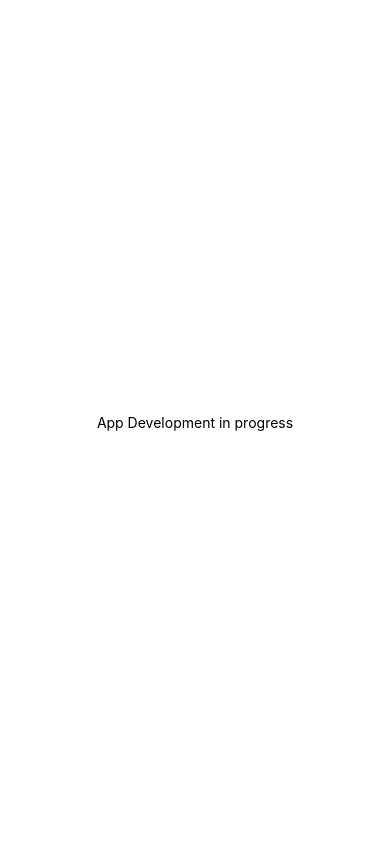
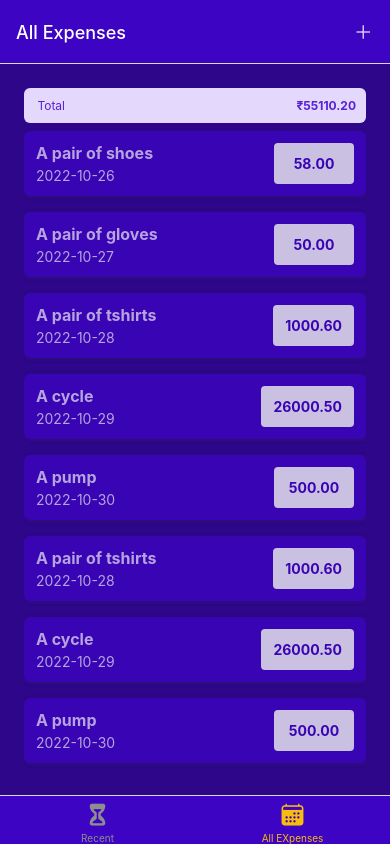
Before and after one commit to zapron/expense-tracker, a React Native app: screen /AllExpenses in a window 390 px wide. Built offline with nearby package versions, Linux system fonts and the light colour scheme.

Commit message:
Added Screens and functionalities

```diff
--- a/App.js
+++ b/App.js
@@ -1,20 +1,59 @@
-import { StatusBar } from 'expo-status-bar';
-import { StyleSheet, Text, View } from 'react-native';
+import { StatusBar } from "expo-status-bar";
+import { StyleSheet, Text, View } from "react-native";
+import { NavigationContainer } from "@react-navigation/native";
+import { createNativeStackNavigator } from "@react-navigation/native-stack";
+import { createBottomTabNavigator } from "@react-navigation/bottom-tabs";
+import ManageExpense from './screens/ManageExpense';
+import RecentExpenses from './screens/RecentExpenses';
+import AllExpenses from './screens/AllExpenses';
+import { GlobalStyles } from './constants/styles';
+import {Ionicons} from '@expo/vector-icons'
+import IconButton from "./components/UI/IconButton";
+
+
+const Stack = createNativeStackNavigator();
+const BottomTabs = createBottomTabNavigator();
+
+function ExpensesOverview(){
+  return <BottomTabs.Navigator screenOptions={({navigation})=>({
+    headerStyle:{
+      backgroundColor:GlobalStyles.colors.primary500
+    },
+    headerTintColor:"white",
+    tabBarStyle:{backgroundColor:GlobalStyles.colors.primary500},
+    tabBarActiveTintColor:GlobalStyles.colors.accent500,
+    headerRight : ({tintColor})=><IconButton icon="add" size={24} color={tintColor} onPress={()=>{navigation.navigate("ManageExpense")}}/>
+  })}>
+    <BottomTabs.Screen name="RecentExpense" component={RecentExpenses} options={{
+      title: "Recent Expenses",
+      tabBarLabel:"Recent",
+      tabBarIcon:({color,size})=><Ionicons name="hourglass" size={size} color={color}/>
+    }}/>
+    <BottomTabs.Screen name="AllExpenses" component={AllExpenses} options={{
+      title: "All Expenses",
+      tabBarLabel:" All EXpenses",
+      tabBarIcon:({color,size})=><Ionicons name="calendar" size={size} color={color} onPress={()=>{}}/>
+    }}/>
+  </BottomTabs.Navigator>
+}
 
 export default function App() {
   return (
-    <View style={styles.container}>
-      <Text>App Development in progress</Text>
-      <StatusBar style="auto" />
-    </View>
+    <>
+      <StatusBar style="light" />
+      <NavigationContainer>
+        <Stack.Navigator screenOptions={{
+           headerStyle:{
+            backgroundColor:GlobalStyles.colors.primary500
+          },
+          headerTintColor:"white"
+        }}>
+        <Stack.Screen name="ExpensesOverview" component={ExpensesOverview} options={{headerShown:false}}/>
+          <Stack.Screen name="ManageExpense" component={ManageExpense} options={{
+            presentation:"modal"
+          }}/>
+        </Stack.Navigator>
+      </NavigationContainer>
+    </>
   );
 }
-
-const styles = StyleSheet.create({
-  container: {
-    flex: 1,
-    backgroundColor: '#fff',
-    alignItems: 'center',
-    justifyContent: 'center',
-  },
-});
--- /dev/null
+++ b/components/ExpensesOutput/ExpenseItem.js
@@ -0,0 +1,74 @@
+import { View, Text, Pressable, StyleSheet } from "react-native";
+import React from "react";
+import { GlobalStyles } from "../../constants/styles";
+import { getFormattedDate } from "../../util/date";
+import { useNavigation } from "@react-navigation/native";
+
+const ExpenseItem = ({ description, amount, date }) => {
+  const navigation = useNavigation();
+  function expensePressHandler() {
+    navigation.navigate("ManageExpense");
+  }
+
+  return (
+    <Pressable
+      style={(pressed) => pressed && styles.pressed}
+      android_ripple={{ color: GlobalStyles.colors.accent500 }}
+      onPress={expensePressHandler}
+    >
+      <View style={styles.expenseItem}>
+        <View>
+          <Text style={[styles.textBase, styles.description]}>
+            {description}
+          </Text>
+          <Text style={styles.textBase}>{getFormattedDate(date)}</Text>
+        </View>
+        <View style={styles.amountContainer}>
+          <Text style={styles.amount}>{amount.toFixed(2)}</Text>
+        </View>
+      </View>
+    </Pressable>
+  );
+};
+
+export default ExpenseItem;
+const styles = StyleSheet.create({
+  pressed: { opacity: 0.75 },
+  expenseItem: {
+    padding: 12,
+    marginVertical: 8,
+    backgroundColor: GlobalStyles.colors.primary500,
+    flexDirection: "row",
+    justifyContent: "space-between",
+    borderRadius: 6,
+    elevation: 3,
+    shadowColor: GlobalStyles.colors.gray500,
+    shadowRadius: 4,
+    shadowOffset: {
+      width: 1,
+      height: 1,
+    },
+    shadowOpacity: 0.4,
+  },
+  textBase: {
+    color: GlobalStyles.colors.primary50,
+  },
+  description: {
+    fontSize: 16,
+    marginBottom: 4,
+    fontWeight: "bold",
+  },
+  amountContainer: {
+    paddingHorizontal: 12,
+    minWidth: 80,
+    paddingVertical: 4,
+    backgroundColor: "white",
+    justifyContent: "center",
+    alignItems: "center",
+    borderRadius: 4,
+  },
+  amount: {
+    color: GlobalStyles.colors.primary500,
+    fontWeight: "bold",
+  },
+});
--- /dev/null
+++ b/components/ExpensesOutput/ExpensesList.js
@@ -0,0 +1,22 @@
+import { StyleSheet, Text, View } from "react-native";
+import React from "react";
+import { FlatList } from "react-native";
+import ExpenseItem from "./ExpenseItem";
+
+function renderExpenseItem(itemData) {
+  return <ExpenseItem {...itemData.item}/>;
+}
+
+const ExpensesList = ({ expenses }) => {
+  return (
+    <FlatList
+      data={expenses}
+      renderItem={renderExpenseItem}
+      keyExtractor={(item) => item.id}
+    />
+  );
+};
+
+export default ExpensesList;
+
+const styles = StyleSheet.create({});
--- /dev/null
+++ b/components/ExpensesOutput/ExpensesOutput.js
@@ -0,0 +1,77 @@
+import { FlatList, StyleSheet, Text, View } from "react-native";
+import React from "react";
+import ExpensesSummary from "./ExpensesSummary";
+import ExpensesList from "./ExpensesList";
+import { GlobalStyles } from '../../constants/styles';
+
+const DUMMY_EXPENSE = [
+  {
+    id: `e1`,
+    description: `A pair of shoes`,
+    amount: 58.0,
+    date: new Date(`2022-10-26`),
+  },
+  {
+    id: `e2`,
+    description: `A pair of gloves`,
+    amount: 50.0,
+    date: new Date(`2022-10-27`),
+  },
+  {
+    id: `e3`,
+    description: `A pair of tshirts`,
+    amount: 1000.6,
+    date: new Date(`2022-10-28`),
+  },
+  {
+    id: `e4`,
+    description: `A cycle`,
+    amount: 26000.5,
+    date: new Date(`2022-10-29`),
+  },
+  {
+    id: `e5`,
+    description: `A pump`,
+    amount: 500.0,
+    date: new Date(`2022-10-30`),
+  },
+  {
+    id: `e6`,
+    description: `A pair of tshirts`,
+    amount: 1000.6,
+    date: new Date(`2022-10-28`),
+  },
+  {
+    id: `e7`,
+    description: `A cycle`,
+    amount: 26000.5,
+    date: new Date(`2022-10-29`),
+  },
+  {
+    id: `e8`,
+    description: `A pump`,
+    amount: 500.0,
+    date: new Date(`2022-10-30`),
+  },
+];
+
+const ExpensesOutput = ({ expenses, expensesPeriod }) => {
+  return (
+    <View style={styles.container}>
+      <ExpensesSummary expenses={DUMMY_EXPENSE} periodName={expensesPeriod} />
+      <ExpensesList expenses={DUMMY_EXPENSE}/>
+    </View>
+  );
+};
+
+export default ExpensesOutput;
+
+const styles = StyleSheet.create({
+    container:{
+        flex:1,
+        paddingHorizontal:24,
+        paddingTop:24,
+        paddingBottom:0,
+        backgroundColor:GlobalStyles.colors.primary700
+    }
+});
--- /dev/null
+++ b/components/ExpensesOutput/ExpensesSummary.js
@@ -0,0 +1,37 @@
+import { StyleSheet, Text, View } from "react-native";
+import React from "react";
+import { GlobalStyles } from "../../constants/styles";
+
+const ExpensesSummary = ({ expenses, periodName }) => {
+  const expenseSum = expenses.reduce((sum, expense) => {
+    return sum + expense.amount;
+  }, 0);
+  return (
+    <View style={styles.container}>
+      <Text style={styles.period}> {periodName}</Text>
+      <Text style={styles.sum}> ₹{expenseSum.toFixed(2)}</Text>
+    </View>
+  );
+};
+
+export default ExpensesSummary;
+
+const styles = StyleSheet.create({
+  container: {
+    padding: 10,
+    backgroundColor: GlobalStyles.colors.primary50,
+    borderRadius: 6,
+    flexDirection: "row",
+    justifyContent: "space-between",
+    alignItems: "center",
+  },
+  period:{
+    fontSize:12,
+    color:GlobalStyles.colors.primary400
+  },
+  sum:{
+    fontSize:12,
+    fontWeight:"bold",
+    color:GlobalStyles.colors.primary400
+  }
+});
--- /dev/null
+++ b/components/UI/IconButton.js
@@ -0,0 +1,27 @@
+import { Pressable, StyleSheet, Text, View } from "react-native";
+import React from "react";
+import { Ionicons } from "@expo/vector-icons";
+
+const IconButton = ({ icon, size, color, onPress }) => {
+  return (
+    <Pressable onPress={onPress} style={(pressed)=>pressed && styles.pressed}>
+      <View style={styles.buttonContainer}>
+        <Ionicons name={icon} size={size} color={color} />
+      </View>
+    </Pressable>
+  );
+};
+
+export default IconButton;
+
+const styles = StyleSheet.create({
+  buttonContainer: {
+    borderRadius: 24,
+    padding: 6,
+    margin: 8,
+  },
+
+  pressed: {
+    opacity: 0.75,
+  },
+});
--- /dev/null
+++ b/constants/styles.js
@@ -0,0 +1,16 @@
+export const GlobalStyles = {
+    colors: {
+      primary50: '#e4d9fd',
+      primary100: '#c6affc',
+      primary200: '#a281f0',
+      primary400: '#5721d4',
+      primary500: '#3e04c3',
+      primary700: '#2d0689',
+      primary800: '#200364',
+      accent500: '#f7bc0c',
+      error50: '#fcc4e4',
+      error500: '#9b095c',
+      gray500: '#39324a',
+      gray700: '#221c30',
+    },
+  };
--- a/screens/AllExpenses.js
+++ b/screens/AllExpenses.js
@@ -1,11 +1,10 @@
 import { StyleSheet, Text, View } from 'react-native'
 import React from 'react'
+import ExpensesOutput from '../components/ExpensesOutput/ExpensesOutput';
 
 const AllExpenses = () => {
   return (
-    <View>
-      <Text>AllExpenses</Text>
-    </View>
+  <ExpensesOutput expensesPeriod="Total"/>
   )
 }
 
--- a/screens/ManageExpenses.js
+++ b/screens/ManageExpense.js
@@ -1,7 +1,7 @@
 import { StyleSheet, Text, View } from 'react-native'
 import React from 'react'
 
-const ManageExpenses = () => {
+const ManageExpense = () => {
   return (
     <View>
       <Text>ManageExpenses</Text>
@@ -9,6 +9,6 @@ const ManageExpenses = () => {
   )
 }
 
-export default ManageExpenses
+export default ManageExpense
 
 const styles = StyleSheet.create({})
--- a/screens/RecentExpenses.js
+++ b/screens/RecentExpenses.js
@@ -1,14 +1,13 @@
 import { StyleSheet, Text, View } from 'react-native'
 import React from 'react'
+import ExpensesOutput from '../components/ExpensesOutput/ExpensesOutput'
 
-const Recentexpenses = () => {
+const RecentExpenses = () => {
   return (
-    <View>
-      <Text>Recentexpenses</Text>
-    </View>
+  <ExpensesOutput expensesPeriod="Last 7 days"/>
   )
 }
 
-export default Recentexpenses
+export default RecentExpenses
 
 const styles = StyleSheet.create({})
--- /dev/null
+++ b/util/date.js
@@ -0,0 +1,3 @@
+export function getFormattedDate(date){
+    return `${date.getFullYear()}-${date.getMonth()+1}-${date.getDate()}`
+}
```
Also changed, not shown: package.json (+6 -1 lines), 1 other file (tests, documents, lock files or other folders).
